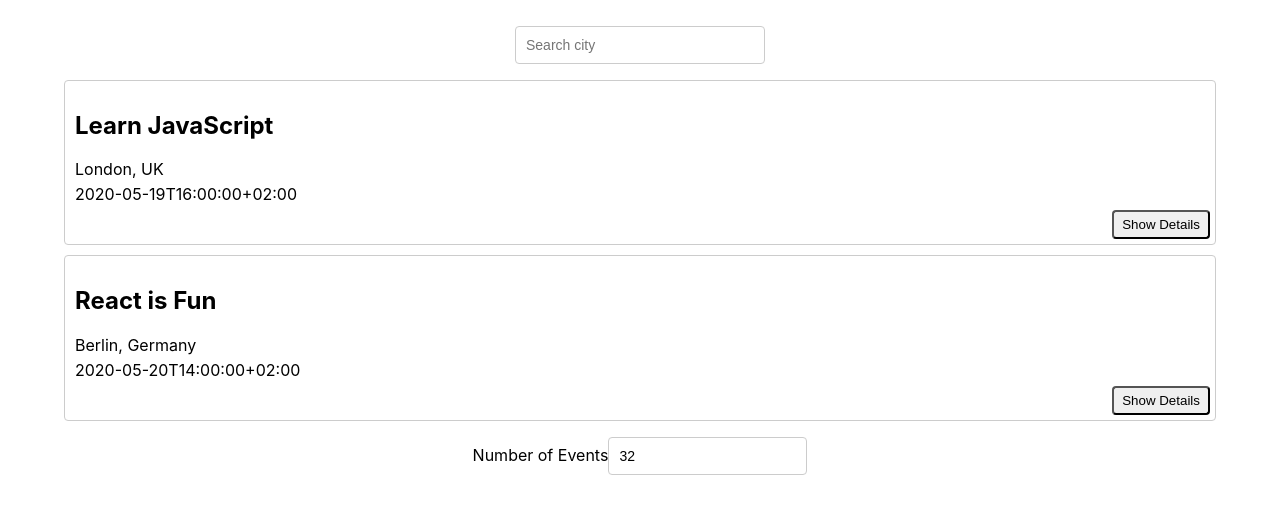
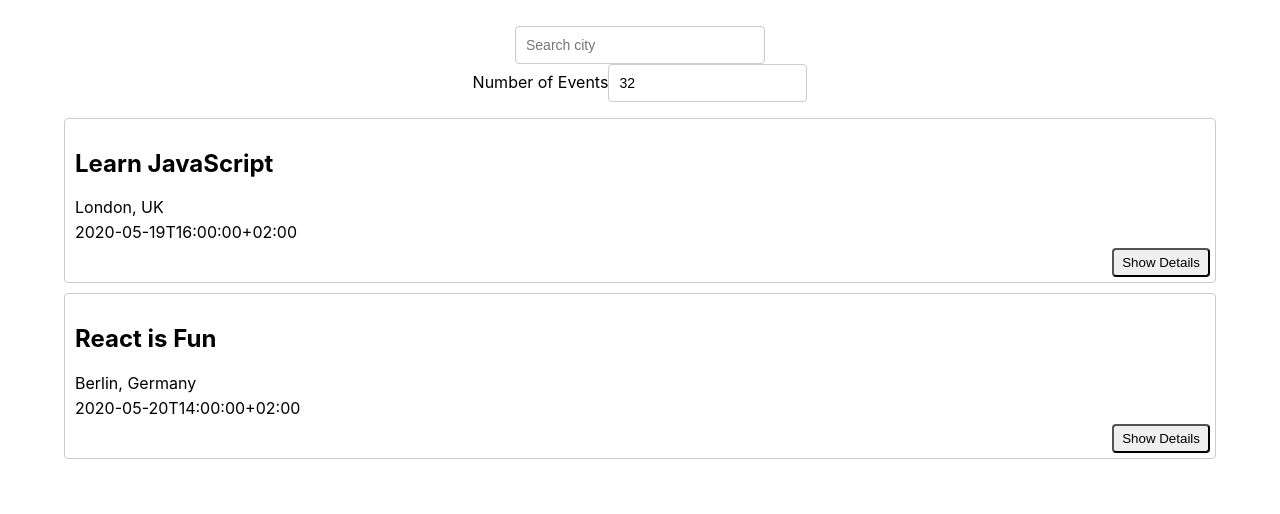
Before and after one commit to DennisPierins/meet, a React (Create React App) app: page / in a window 1280 px wide. Shown: the top 514 px of the page. Built offline with nearby package versions, Linux system fonts and the light colour scheme.

Commit message:
Moved NumberOfEvents component to top of page

```diff
--- a/src/App.js
+++ b/src/App.js
@@ -63,8 +63,8 @@ class App extends Component {
     return (
       <div className="App">
         <CitySearch locations={this.state.locations} updateEvents={this.updateEvents} />
+        <NumberOfEvents numberOfEvents={this.state.numberOfEvents} updateEvents={this.updateEvents} />
         <EventList events={this.state.events} />
-        <NumberOfEvents numberOfEvents={this.state.numberOfEvents} updateEvents={this.updateEvents} />
       </div>
     );
   }
```
Also changed, not shown: 1 other file (tests, documents, lock files or other folders).
